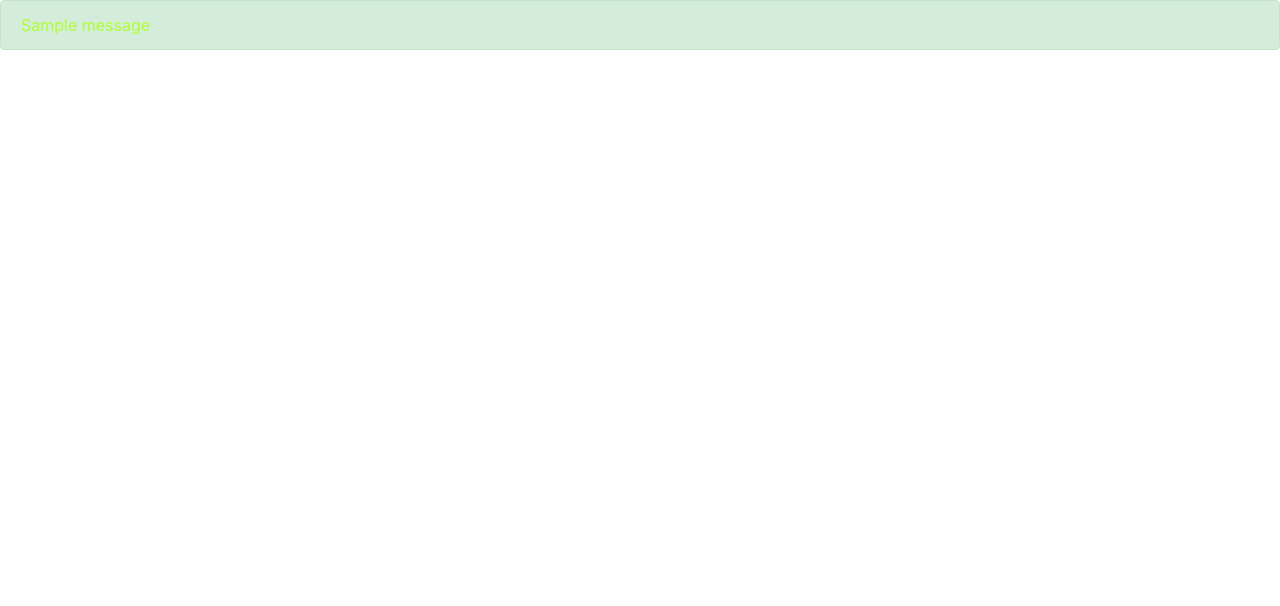
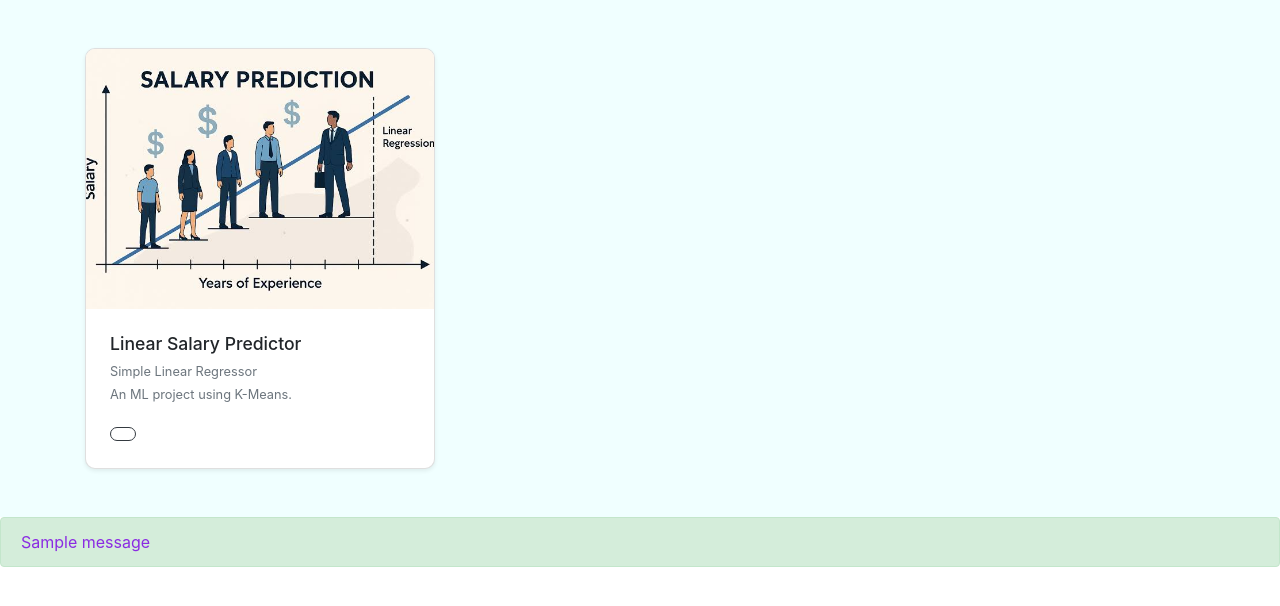
Before and after one commit to YSingh07/ML-VERSE, a Flask app: page / in a window 1280 px wide. Shown: the part 81-687 px from the top of the page. Run offline with Flask 3, Linux system fonts and the light colour scheme; tables that the repository leaves empty hold one stand-in row (values such as "Sample post"); one stand-in notice (Sample message) is shown.

Commit message:
project Section

```diff
--- a/app.py
+++ b/app.py
@@ -34,9 +34,17 @@ app.register_blueprint(auth_bp)
 @app.route("/")
 def home():
 
-    if not session :
-        return render_template("base.html")
-    return render_template("base.html",username=session["username"])
+    projects = [
+        {
+            "name": "Linear Salary Predictor",
+            "model": "Simple Linear Regressor",
+            "description": "An ML project using K-Means.",
+            "img": "images/products/salary_pred_linear.jpeg"
+        }
+    ]
+    username=session.get("username")
+
+    return render_template("Projects.html",username=username ,project=projects)
 
 
 @app.route("/insert", methods=["POST"])
@@ -91,27 +99,38 @@ def add_user():
         flash("Registration failed. Username may already exist.", "danger")
         return redirect(url_for("auth.reg"))
 
-@app.route("/login",methods=["GET" , "POST"])
+@app.route("/login", methods=["GET", "POST"])
 def login():
 
     if request.method == "POST":
-            username=request.form.get("username")
-            password=request.form.get("password")
-            query=db.select(User).filter_by(username=username)
-            user=db.one_or_404(query,description="user not found!!")
 
-            if not check_password_hash(user.password,password):
-                flash("Username or Password is incorrect!!","danger")
-                return redirect(url_for("auth.log"))
+        username = request.form.get("username")
+        password = request.form.get("password")
 
-            session["id"]=user.id
-            session["username"]=user.username
-            session["email"]=user.email
-            return render_template("base.html",username=session["username"])
+        user = db.session.execute(
+            db.select(User).filter_by(username=username)
+        ).scalar_one_or_none()
 
-    print(session)
+        # Check whether user exists
+        if user is None:
+            flash("Username or password is incorrect!", "danger")
+            return redirect(url_for("auth.log"))
 
-    return redirect(url_for('auth.log'))
+        # Check password
+        if not check_password_hash(user.password, password):
+            flash("Username or password is incorrect!", "danger")
+            return redirect(url_for("auth.log"))
+
+        # Store user details in session
+        session.clear()
+        session["id"] = user.id
+        session["username"] = user.username
+        session["email"] = user.email
+
+        flash("Login successful!", "success")
+        return redirect(url_for("home"))
+
+    return redirect(url_for("auth.log"))
 
 @app.route("/logout")
 def logout():
@@ -120,13 +139,12 @@ def logout():
 
 @app.errorhandler(404)
 def page_not_found(error):
-    flash(f" not found!! \n {error}","danger")
-    return redirect(url_for('log')),404
+    return render_template("404.html"), 404
 
 @app.errorhandler(500)
 def server_issue(error):
     flash(f" server issue!! \n {error}","danger")
-    return redirect(url_for('log')),404
+    return redirect(url_for('home')),500
 
 if __name__ == "__main__":
 
--- /dev/null
+++ b/static/css/style.css
@@ -0,0 +1,65 @@
+/* Product Card */
+.product-card {
+    border-radius: 18px;
+    overflow: hidden;
+    background: #ffffff;
+    transition: all 0.3s ease;
+}
+
+/* Hover effect */
+.product-card:hover {
+    transform: translateY(-6px);
+    box-shadow: 0 15px 35px rgba(0, 0, 0, 0.12) !important;
+}
+
+/* Image wrapper */
+.product-image-wrapper {
+    overflow: hidden;
+    background: #f5f5f5;
+}
+
+/* Product Image */
+.product-image {
+    height: 260px;
+    object-fit: cover;
+    transition: transform 0.4s ease;
+}
+
+/* Image zoom on hover */
+.product-card:hover .product-image {
+    transform: scale(1.06);
+}
+
+/* Product title */
+.product-title {
+    font-size: 1.1rem;
+    color: #212529;
+}
+
+/* Wishlist button */
+.wishlist-btn {
+    width: 38px;
+    height: 38px;
+    border: none;
+    border-radius: 50%;
+    background: rgba(255, 255, 255, 0.9);
+    display: flex;
+    justify-content: center;
+    align-items: center;
+    transition: 0.3s;
+}
+
+.wishlist-btn:hover {
+    background: #dc3545;
+    color: white;
+}
+
+/* Buttons */
+.product-card .btn-dark {
+    border-radius: 10px;
+    padding: 10px;
+}
+
+.product-card .btn-outline-dark {
+    border-radius: 10px;
+}
--- /dev/null
+++ b/templates/Projects.html
@@ -0,0 +1,34 @@
+{% extends 'base.html' %}
+
+{% block content %}
+  <section class="py-5" style="background-color:azure;">
+    <div class="container">
+      <div class="row g-4">
+        {% for item in project %}
+          <div class="col-md-4" >
+            <div class="card product-card border-1 shadow-sm h-100" style="border-radius:10px;" >
+              <div class="product-image-wrapper position-relative">
+                <img src="{{ url_for('static', filename=item.img) }}" class="card-img-top product-image" alt="{{ item.name }}" />
+
+              </div>
+
+              <div class="card-body p-4">
+                <h5 class="product-title fw-semibold mb-2">{{ item.name }}</h5>
+
+                <p class="text-muted small mb-1">{{ item.model }}</p>
+
+                <p class="text-muted small">{{ item.description }}</p>
+
+                <button type="button" class="btn btn-outline-dark" aria-label="View details"><i class="bi bi-eye"></i></button>
+              </div>
+            </div>
+          </div>
+        {% else %}
+          <div class="col-12 text-center">
+            <p>No projects found!</p>
+          </div>
+        {% endfor %}
+      </div>
+    </div>
+  </section>
+{% endblock %}
--- a/templates/base.html
+++ b/templates/base.html
@@ -4,6 +4,7 @@
     <meta charset="UTF-8">
     <meta name="viewport" content="width=device-width, initial-scale=1.0">
     <script src="https://cdn.jsdelivr.net/npm/@tailwindcss/browser@4"></script>
+    <link rel="stylesheet" href="{{url_for('static',filename='css/style.css')}}">
     <link rel="stylesheet" href="https://cdn.jsdelivr.net/npm/bootstrap@4.4.1/dist/css/bootstrap.min.css" integrity="sha384-Vkoo8x4CGsO3+Hhxv8T/Q5PaXtkKtu6ug5TOeNV6gBiFeWPGFN9MuhOf23Q9Ifjh" crossorigin="anonymous">
     <title>Document</title>
 </head>
@@ -11,6 +12,9 @@
     {% include "navbar.html" %}
 
 
+    {% block content %}{% endblock %}
+
+
     {% include "flash.html" %}
 </body>
 </html>
--- a/templates/flash.html
+++ b/templates/flash.html
@@ -8,10 +8,10 @@
                     <button type="button" class="btn-close" data-bs-dismiss="alert" aria-label="Close"></button>
                 </div>
             {% elif category=="success" %}
-                <div class="alert alert-{{ category }} alert-dismissible fade show" role="alert" style="color: greenyellow;">
+                <div class="alert alert-{{ category }} alert-dismissible fade show" role="alert" style="color:blueviolet;">
                     {{ message }}
 
-                    <button type="button" class="btn-close" data-bs-dismiss="alert" aria-label="Close"></button>
+
                 </div>
 
             {% endif %}
```
Also changed, not shown: templates/404.html (added, +21 -0 lines), static/images/products/salary_pred_linear.jpeg (added), 1 other file.
